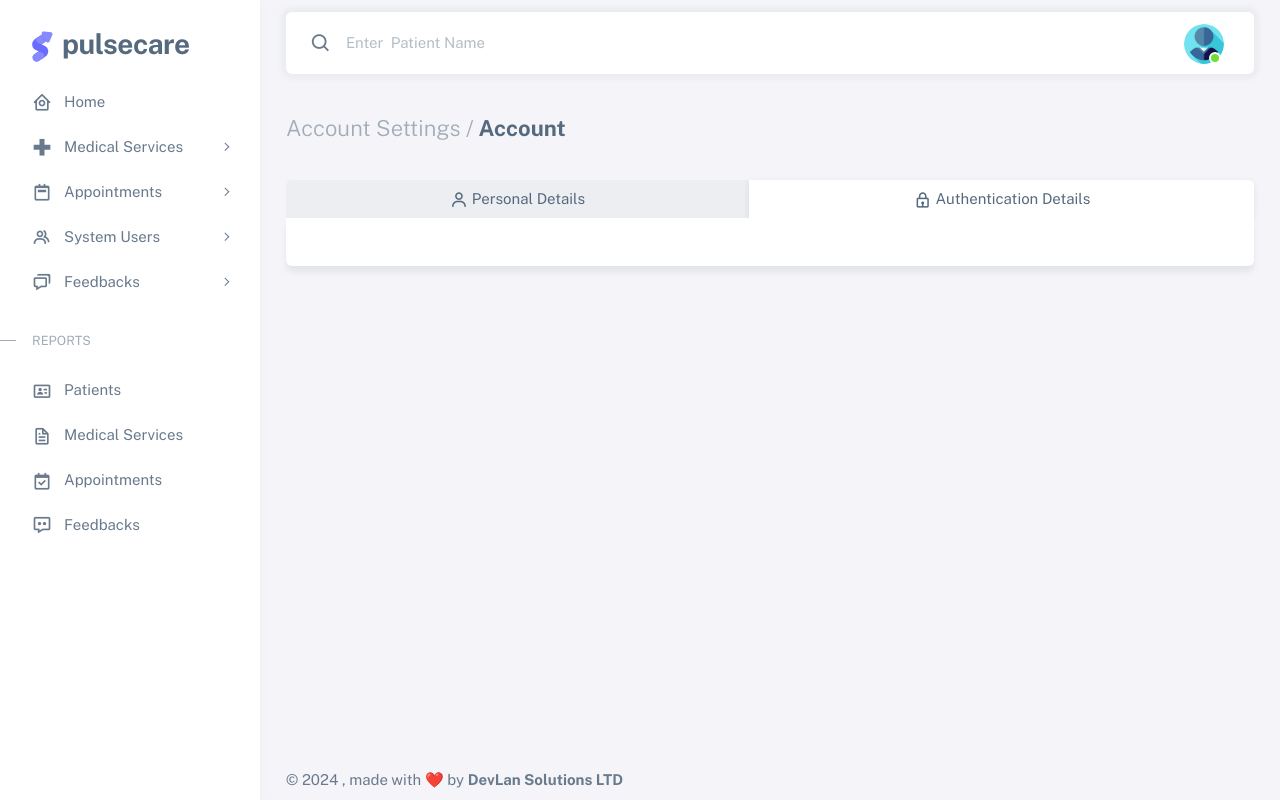
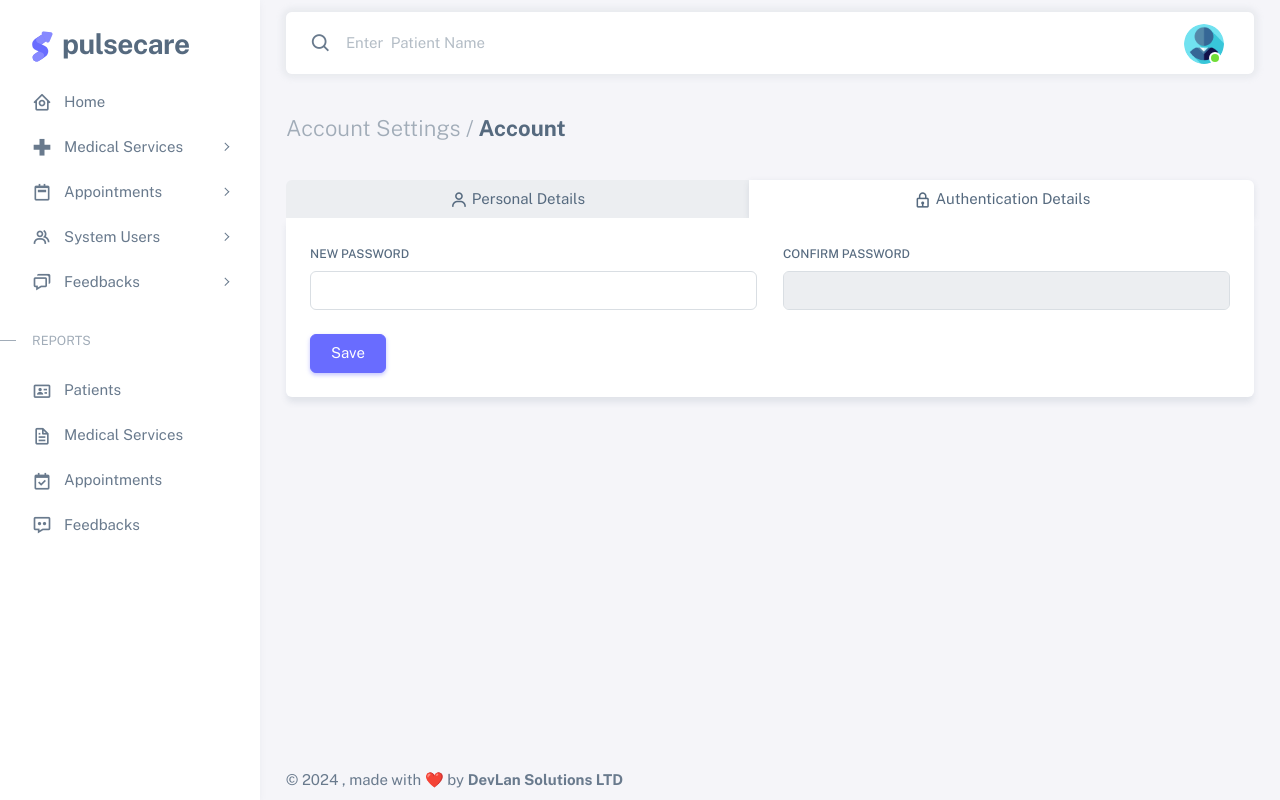
Before and after one commit to MartMbithi/PulseCare, a PHP site: page /views/profile in a window 1280 px wide, after a click on "Authentication Details". Run offline with PHP 8.4, Linux system fonts and the light colour scheme; the visitor is signed in with stand-in values (Sample User, id 1); tables that the repository leaves empty or names only in its code hold one stand-in row (values such as "Sample post"); some libraries are stand-ins or nearby versions.

Commit message:
Implement Profile Details

```diff
--- a/views/profile.php
+++ b/views/profile.php
@@ -171,7 +171,26 @@ require_once('../partials/head.php');
                                                     </form>
                                                 </div>
                                                 <div class="tab-pane fade" id="navs-justified-profile" role="tabpanel">
+                                                    <form method="POST">
+                                                        <div class="row">
+                                                            <div class="mb-3 col-md-6">
+                                                                <label for="organization" class="form-label">New Password</label>
+                                                                <input
+                                                                    type="password"
+                                                                    class="form-control"
+                                                                    name="new_password" />
+                                                            </div>
+                                                            <div class="mb-3 col-md-6">
+                                                                <label for="address" class="form-label">Confirm Password</label>
+                                                                <input type="text" readonly class="form-control" id="address" name="confirm_password" />
+                                                                <input type="hidden" class="form-control" id="address" name="user_id" value="<?php echo $user_detail['user_id']; ?>" />
 
+                                                            </div>
+                                                        </div>
+                                                        <div class="mt-2">
+                                                            <button type="submit" name="Change_Password" class="btn btn-primary me-2">Save</button>
+                                                        </div>
+                                                    </form>
                                                 </div>
                                             </div>
                                         </div>
```
